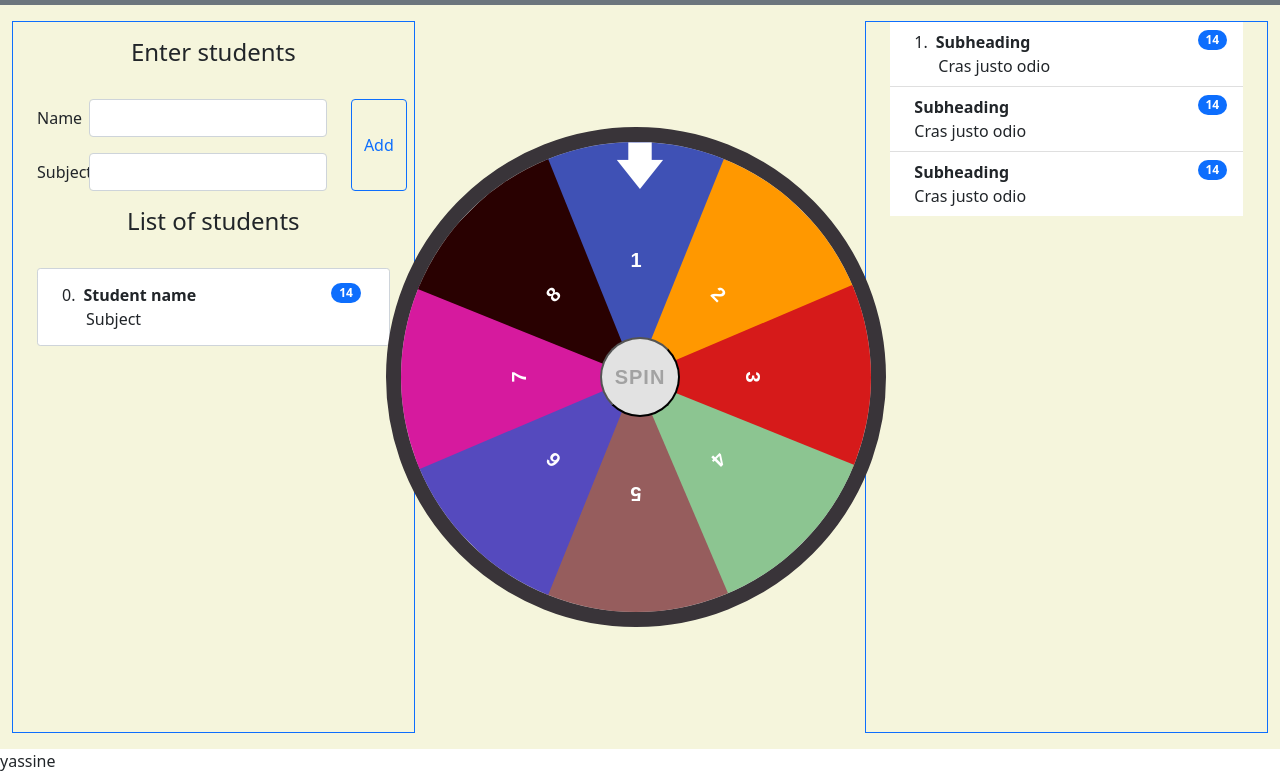
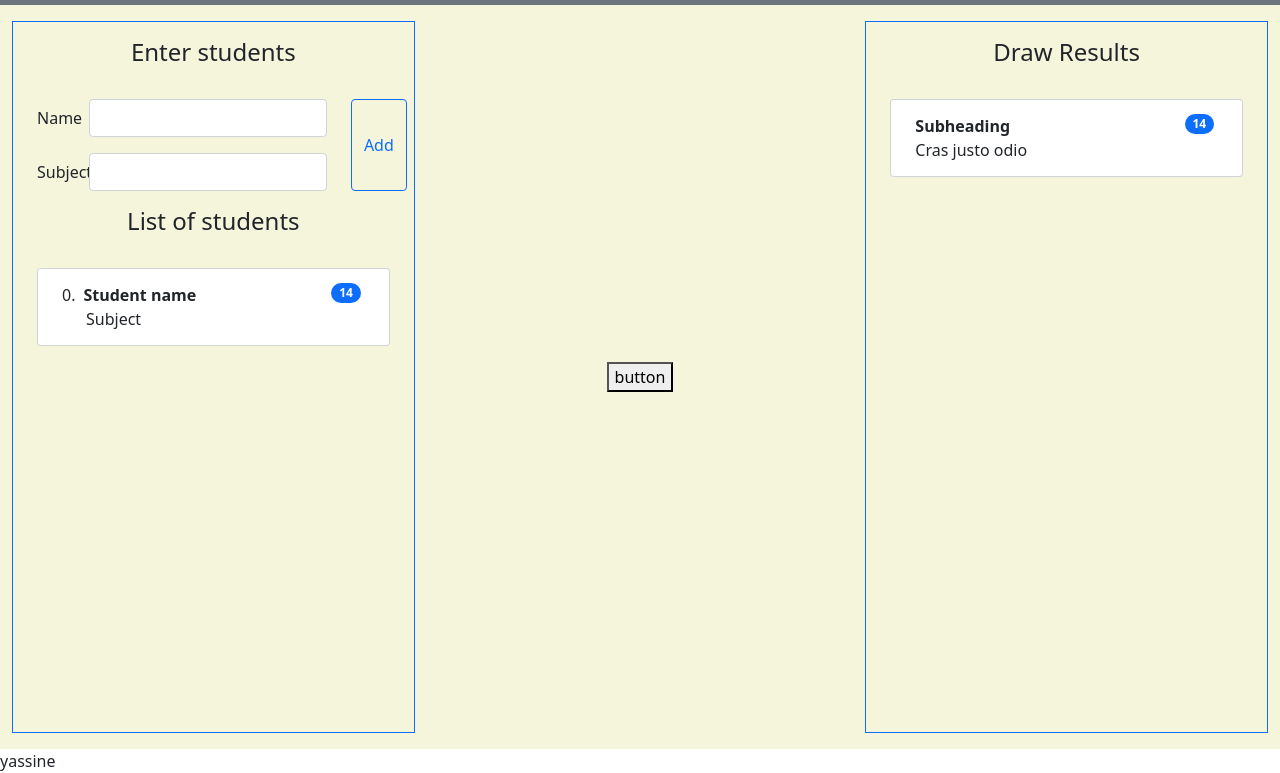
Before and after one commit to yassineelhoubi/brief_2.1_randomPicker, a website: page public/view/index.html in a window 1280 px wide. Shown: the part 51-824 px from the top of the page. Drawn offline with nearby package versions, Linux system fonts and the light colour scheme.

Commit message:
remove the spinner and make functions for select the students randomlyd

```diff
--- a/public/recources/css/_index.scss
+++ b/public/recources/css/_index.scss
@@ -1,8 +1,8 @@
-.header{
+.header {
     height: 7vh;
 }
 
-.list-container-1{
+.list-container-1 {
     height: 410px;
     overflow-y: scroll;
     /* width */
@@ -24,107 +24,9 @@
     &::-webkit-scrollbar-thumb:hover {
         background: #555;
     }
-
-
-
 }
-.spiner {
+.workSpace {
     background-color: beige;
     height: 93vh;
     overflow: hidden;
-
-    .cyrcle_container {
-        position: relative;
-        .cyrcle {
-            width: 500px;
-            height: 500px;
-            background-color: #ccc;
-            border-radius: 50%;
-            border: 15px solid #393439;
-            position: relative;
-            overflow: hidden;
-            transition: 5s;
-
-            div {
-                height: 50%;
-                width: 200px;
-                position: absolute;
-                clip-path: polygon(100% 0, 50% 100%, 0 0);
-                transform: translateX(-50%);
-                transform-origin: bottom;
-                text-align: center;
-                display: flex;
-                align-items: center;
-                justify-content: center;
-                font-size: 20px;
-                font-weight: bold;
-                font-family: sans-serif, Arial, Helvetica;
-                color: #fff;
-                left: 135px;
 }
-            .one {
-                background-color: #3f51b5;
-                transform: rotate(0deg);
-            }
-            .two {
-                background-color: #ff9800;
-                transform: rotate(45deg);
-            }
-            .three {
-                background-color: #d61a1a;
-                transform: rotate(90deg);
-            }
-            .four {
-                background-color: #8cc591;
-                transform: rotate(135deg);
-            }
-            .five {
-                background-color: #965d5d;
-                transform: rotate(180deg);
-            }
-            .six {
-                background-color: #554abe;
-                transform: rotate(225deg);
-            }
-            .seven {
-                background-color: #d61a9e;
-                transform: rotate(270deg);
-            }
-            .eight {
-                background-color: #290101;
-                transform: rotate(315deg);
-            }
-        }
-        .arrow {
-            position: absolute;
-            z-index: 10;
-            top: 0%;
-            left: 50%;
-            transform: translateX(-50%);
-            color: #fff;
-            &::before {
-                content: "\1F847";
-                font-size: 50px;
-            }
-        }
-        #spin {
-            position: absolute;
-            top: 50%;
-            left: 50%;
-            transform: translate(-50%, -50%);
-            z-index: 10;
-            background-color: #e2e2e2;
-            text-transform: uppercase;
-            font-weight: bold;
-            font-size: 20px;
-            color: #a2a2a2;
-            width: 80px;
-            height: 80px;
-            font-family: sans-serif;
-            border-radius: 50%;
-            cursor: pointer;
-            outline: none;
-            letter-spacing: 1px;
-        }
-    }
-}
--- a/public/recources/js/script.js
+++ b/public/recources/js/script.js
@@ -1,27 +1,23 @@
-let cyrcle = document.querySelector(".cyrcle");
-let btn = document.getElementById("spin");
-let number = Math.ceil(Math.random() * 2000);
-
-btn.onclick = async function () {
-    console.log(number)
-    cyrcle.style.transform = "rotate(" + number + "deg)";
-    number = Math.ceil(Math.random() * 2000);
-
-}
+document.getElementById('name').addEventListener("keyup", () => {
+    document.getElementById('name').classList.remove('border', 'border-danger')
+    console.log('yassine ')
+});
 
 /* add student */
-let studentsArrList = []
-let studentNumber = 1
+let studentsArrList = [];
+let studentNumber = 1;
+
+let resultListArr = [];
 
 let addStudent = document.getElementById('addStudent');
 
 addStudent.onclick = function () {
 
-    let studentName =  document.getElementById('name');
+    let studentName = document.getElementById('name');
     let studentSubject = document.getElementById('subject');
     /* check if student name null */
-    if (studentName.value === ""){
-        return ;
+    if (studentName.value === "") {
+        return studentName.classList.add('border', 'border-danger');
     }
     /* Creates the object and push it to the studentsArrList */
     obj = {
@@ -73,5 +69,59 @@ function refreshStudentsList() {
     })
 
     document.getElementById('StudentsList').innerHTML = sortList
+}
+
+
+function randomSelect() {
+
+    let rand = Math.floor(Math.random() * studentsArrList.length);
+
+    let student = studentsArrList[rand]
+
+    removeStudent (student)
+    pushToResultList (student)
+    refreshResultList ()
+    refreshStudentsList ()
+}
+
+function removeStudent(student) {
+
+    studentsArrList.splice(studentsArrList.indexOf(student), 1);
+    console.log(studentsArrList)
+}
+
+function pushToResultList(student) {
+    resultListArr.push(student)
 
 }
+
+function refreshResultList () {
+    let sortList = null
+    resultListArr.forEach(student => {
+        if (sortList == null) {
+            sortList = `
+            <li class="list-group-item d-flex justify-content-between align-items-start">
+                        <div class="ms-2 me-auto">
+                          <div class="fw-bold"><span class="me-2 fw-normal">${student.studentNumber}.</span>${student.name}</div>
+                          <div class="ms-4">${student.subject}</div>
+                        </div>
+                        <span class="badge btn btn-danger rounded-pill">delete</span>
+                      </li>
+            `
+        } else {
+            sortList += `
+             <li class="list-group-item d-flex justify-content-between align-items-start">
+                         <div class="ms-2 me-auto">
+                           <div class="fw-bold"><span class="me-2 fw-normal">${student.studentNumber}.</span>${student.name}</div>
+                           <div class="ms-4">${student.subject}</div>
+                         </div>
+                         <span class="badge btn bg-danger rounded-pill">delete</span>
+                       </li>
+             `
+
+        }
+
+    })
+
+    document.getElementById('resultList').innerHTML = sortList
+}
--- a/public/view/index.html
+++ b/public/view/index.html
@@ -21,7 +21,7 @@
   </div>
   <!-- navbar -->
 
-  <div class="spiner container-fluid pt-3 pb-3 ">
+  <div class="workSpace container-fluid pt-3 pb-3 ">
 
     <div class="row  h-100">
 
@@ -82,42 +82,22 @@
 
       <!-- spiner container -->
       <div class="col-4 h-100 d-flex align-items-center justify-content-center">
-        <div class="cyrcle_container">
+        <div class="spinner_container">
 
-          <span class="arrow"></span>
-          <button id="spin">Spin</button>
-          <div class="cyrcle me-2">
-            <div class="one">1</div>
-            <div class="two">2</div>
-            <div class="three">3</div>
-            <div class="four">4</div>
-            <div class="five">5</div>
-            <div class="six">6</div>
-            <div class="seven">7</div>
-            <div class="eight">8</div>
-          </div>
+        <button onclick="randomSelect()">button</button>
+
         </div>
       </div>
 
       <!-- result container -->
       <div class="col-4 h-100 ">
         <div class="container border border-primary  h-100 ">
+          <div class="row m-3">
+            <h4 class="text-center mb-3">Draw Results</h4>
+          </div>
           <div class="container p-0 list-container-1">
-            <ol class="list-group list-group-flush">
-              <li class="list-group-item d-flex justify-content-between align-items-start">
-                <div class="ms-2 me-auto">
-                  <div class="fw-bold"><span class="me-2 fw-normal">1.</span>Subheading</div>
-                  <div class="ms-4">Cras justo odio</div>
-                </div>
-                <span class="badge bg-primary rounded-pill ">14</span>
-              </li>
-              <li class="list-group-item d-flex justify-content-between align-items-start">
-                <div class="ms-2 me-auto">
-                  <div class="fw-bold">Subheading</div>
-                  Cras justo odio
-                </div>
-                <span class="badge bg-primary rounded-pill">14</span>
-              </li>
+            <ol class="list-group list-group-flush form-control rounded-1" id="resultList">
+
               <li class="list-group-item d-flex justify-content-between align-items-start">
                 <div class="ms-2 me-auto">
                   <div class="fw-bold">Subheading</div>
```
Also changed, not shown: public/recources/css/style.css, 1 other file. Lines whose indentation alone changed are shown as unchanged.
